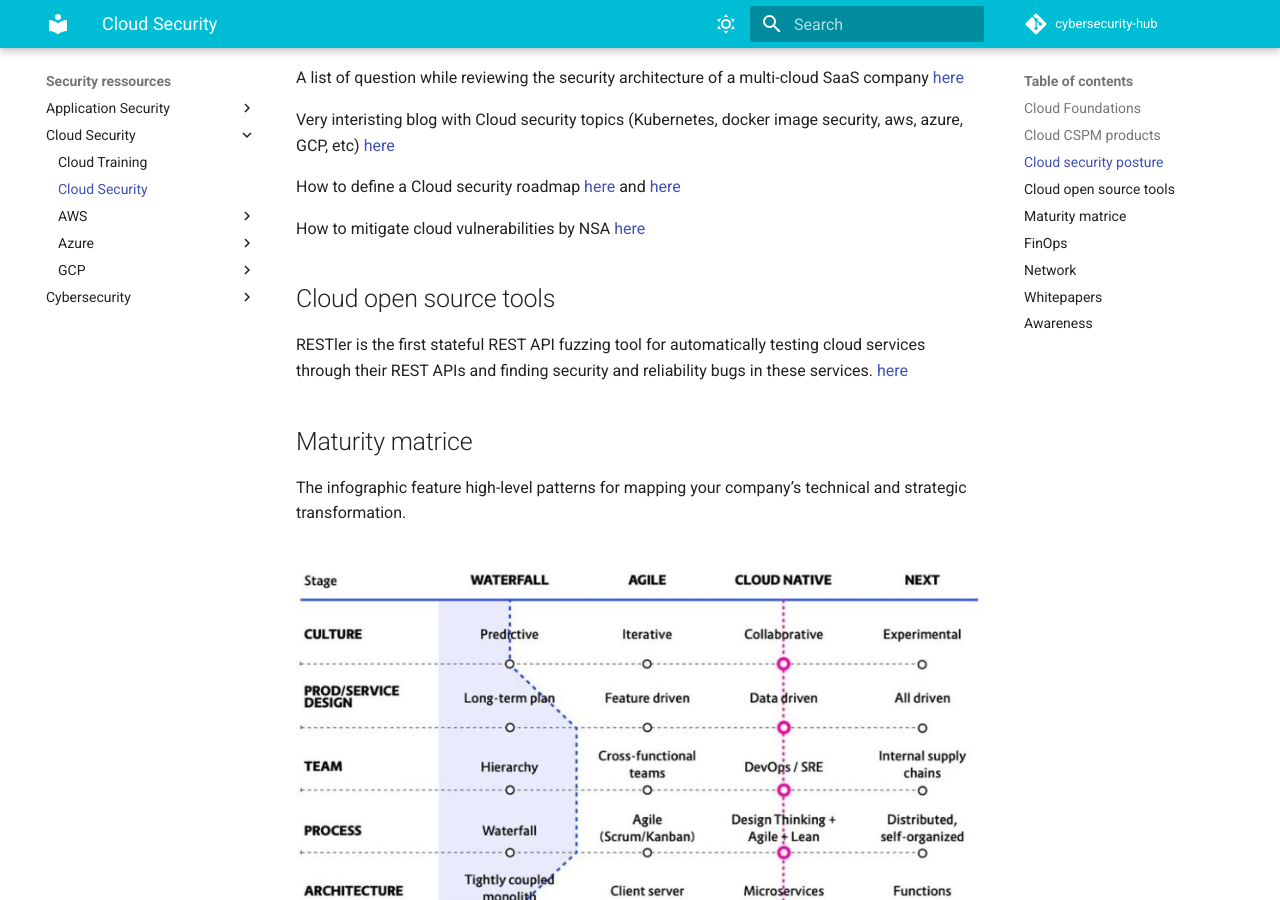
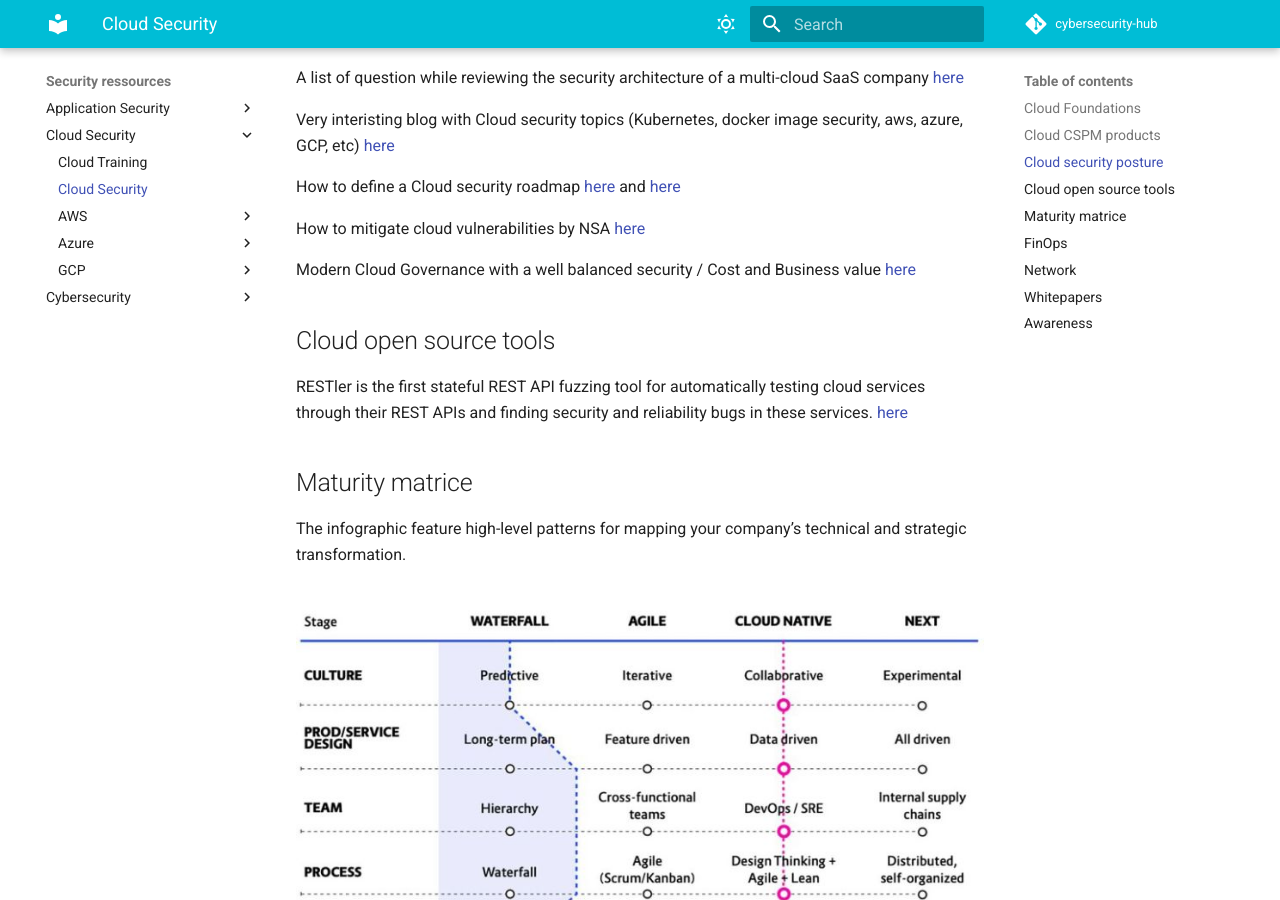
Before and after one commit to adamtaj/cybersecurity-hub, an MkDocs documentation site: the page built from docs/Security ressources/Cloud Security/cloud_security.md, in a window 1280 px wide and 900 px high, scrolled down 1758 px. Built offline with MkDocs 1.6.1 and Material for MkDocs 9.7.7, drawn with Linux system fonts in a browser that asks for light colours; comment, search, counter and statistics services are not loaded.

Commit message:
Add more content

```diff
--- a/docs/Security ressources/Cloud Security/cloud_security.md
+++ b/docs/Security ressources/Cloud Security/cloud_security.md
@@ -37,6 +37,8 @@ How to define a Cloud security roadmap [here](https://roadmap.cloudsecdocs.com/)
 
 How to mitigate cloud vulnerabilities by NSA [here](https://media.defense.gov/2020/Jan/22/2002237484/-1/-1/0/CSI-MITIGATING-CLOUD-VULNERABILITIES_20200121.PDF)
 
+Modern Cloud Governance with a well balanced security / Cost and Business value [here](https://www.chrisfarris.com/post/cloud-gov/)
+
 ## Cloud open source tools
 
 RESTler is the first stateful REST API fuzzing tool for automatically testing cloud services through their REST APIs and finding security and reliability bugs in these services. [here](https://github.com/microsoft/restler-fuzzer)
```
